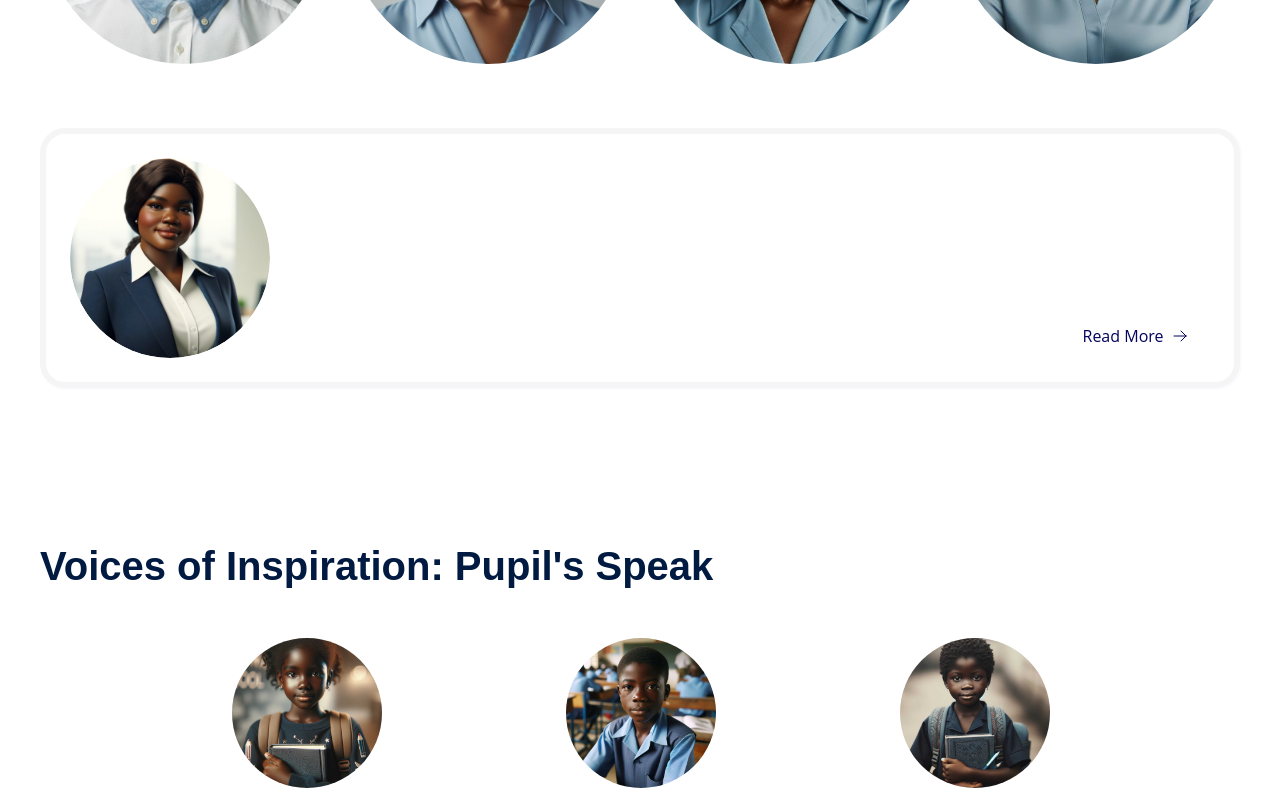
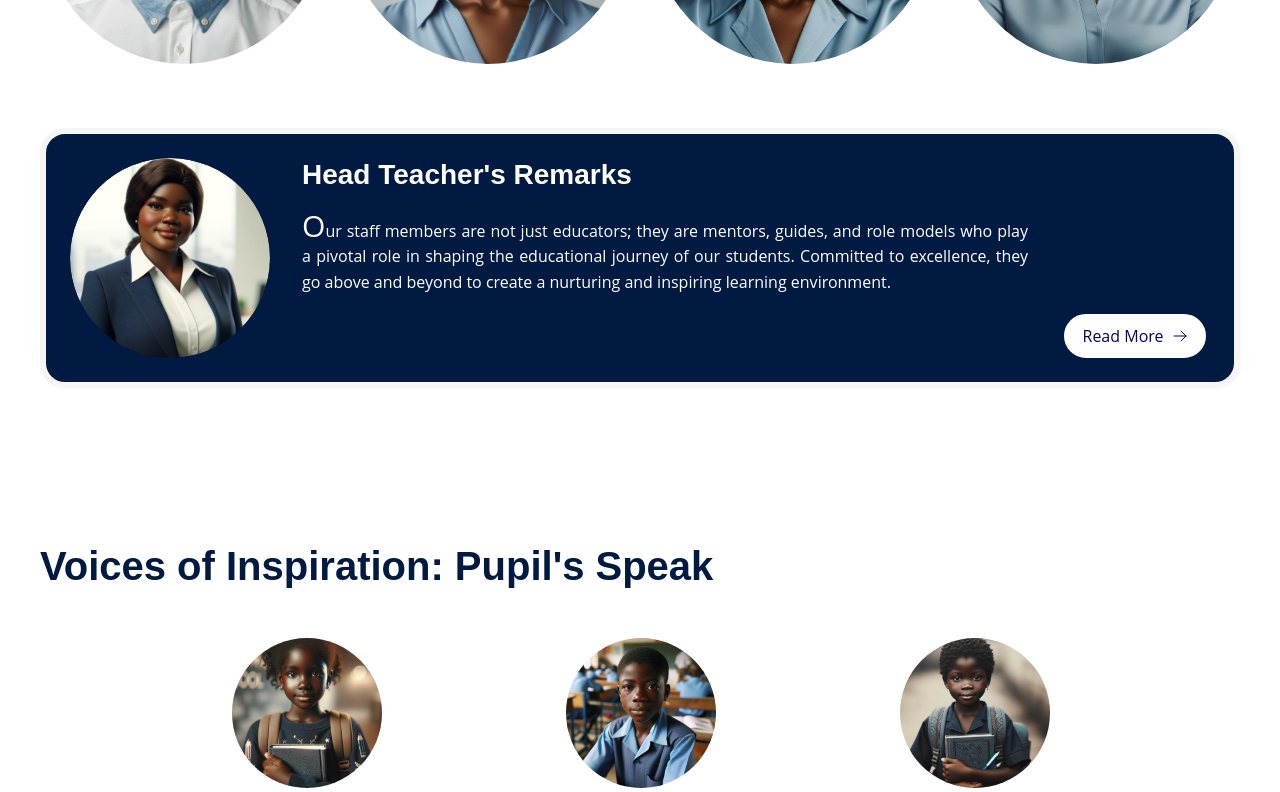
Before and after one commit to JohnSorba/gateway_school, a React (Create React App) app: page / in a window 1280 px wide. Shown: the part 3620-4412 px from the top of the page. Built offline with nearby package versions, Linux system fonts and the light colour scheme.

Commit message:
Update StaffSlide.css

```diff
--- a/src/components/StaffSlide.css
+++ b/src/components/StaffSlide.css
@@ -119,7 +119,7 @@
   margin: 0 auto;
   border: 6px solid var(--subtle-background);
   color: var(--text-white);
-  background-color: var(--main-bg-blue);
+  background-color: var(--main-bg-dark);
   border-radius: 25px;
   box-shadow: 1px 1px 1px 1px rgba(0, 0, 255, 0.02);
 }
```
